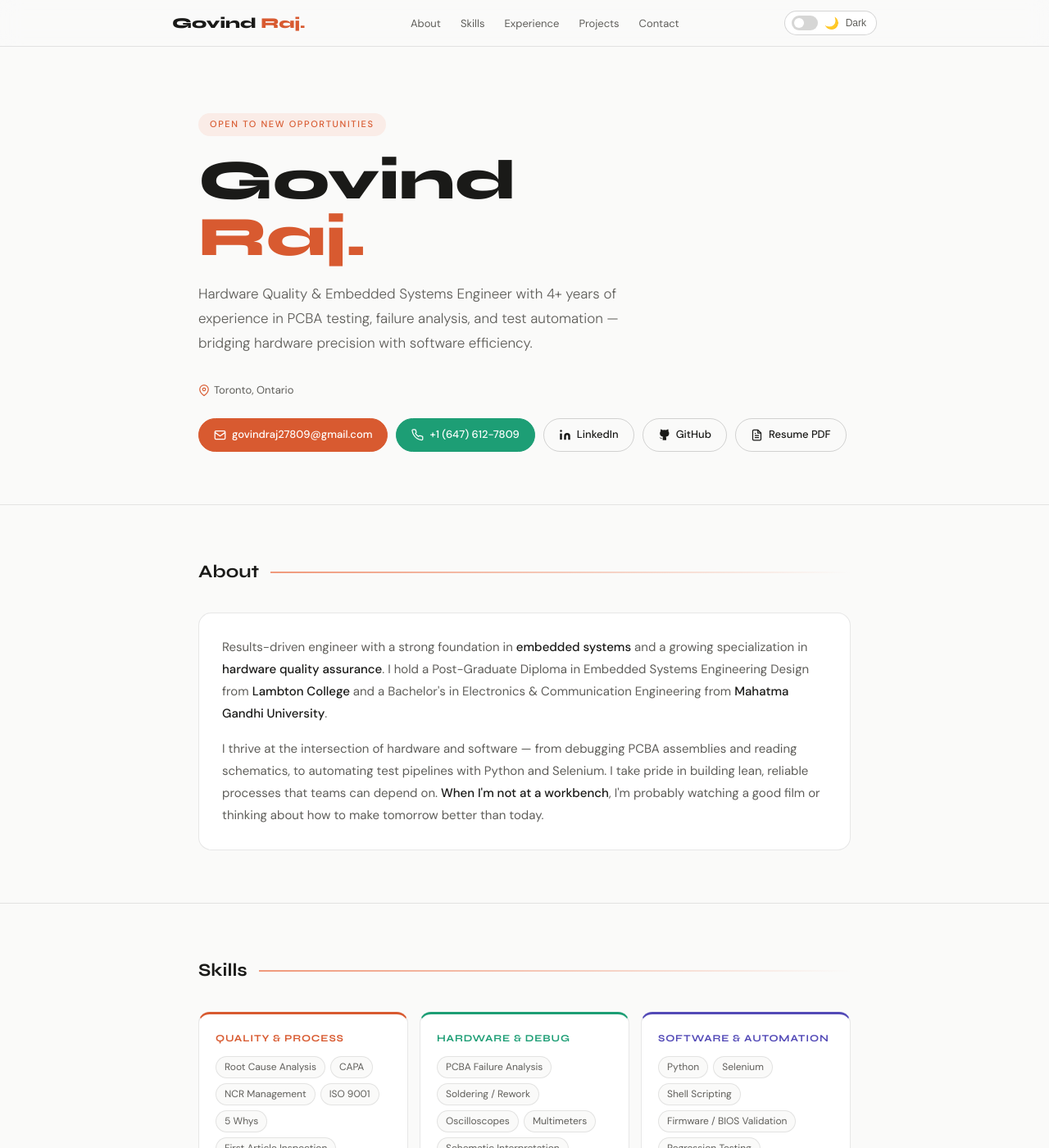
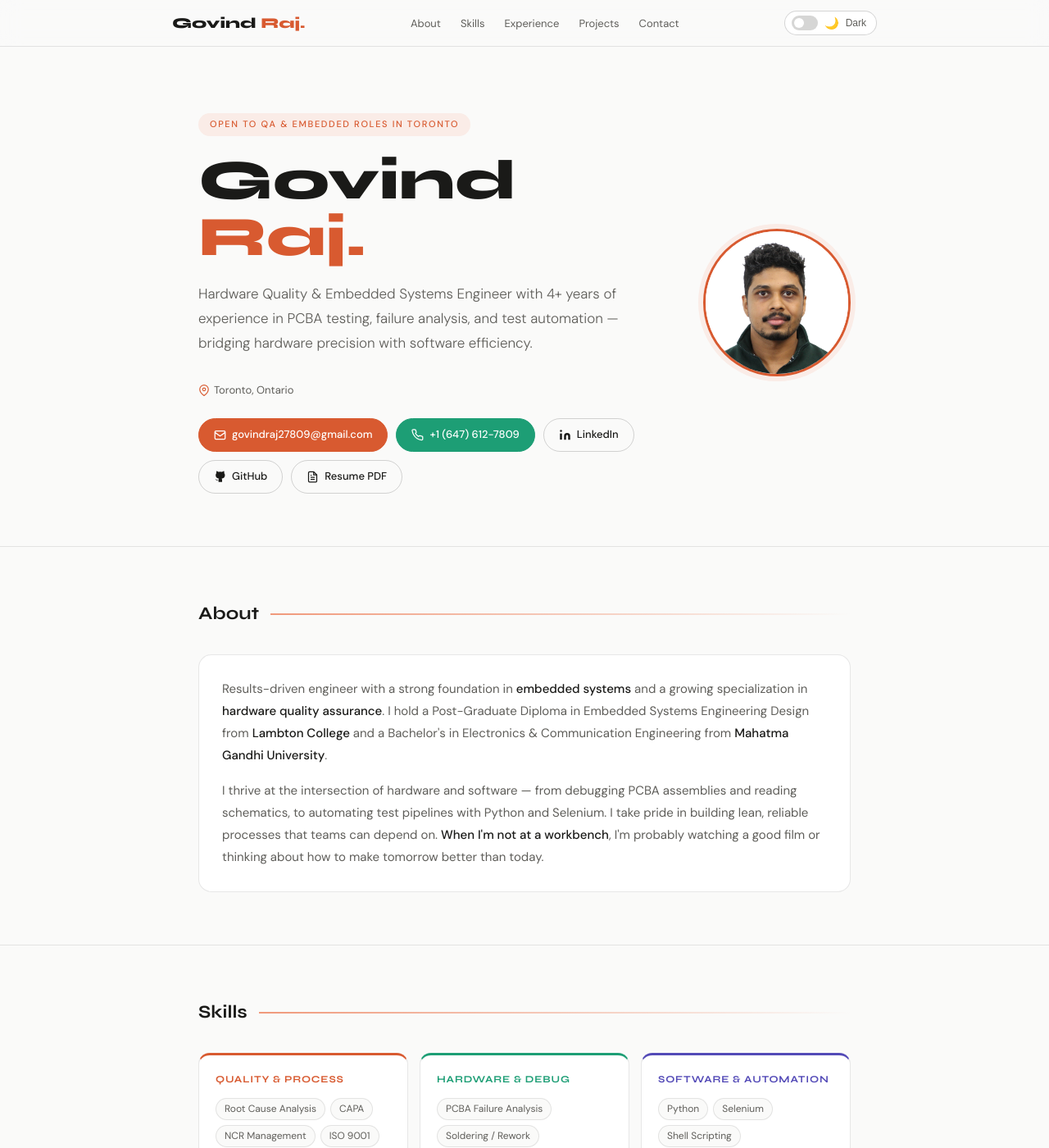
Before and after one commit to gov466/gov466.github.io, a Jekyll site: the page index.html, which Jekyll copies as it is, in a window 1280 px wide and 1400 px high. Shown: the whole window at 82% size. Built offline with Jekyll 4.4.1, drawn with Linux system fonts in a browser that asks for light colours.

Commit message:
Update index.html

```diff
--- a/index.html
+++ b/index.html
@@ -477,6 +477,74 @@
     .footer-link:hover { color: var(--coral); }
     .footer-copy { width: 100%; font-size: 12px; color: var(--text-tertiary); margin-top: 8px; }
 
+
+    /* ── HERO LAYOUT WITH PHOTO ── */
+    .hero-inner {
+      display: grid;
+      grid-template-columns: 1fr 200px;
+      gap: 2rem;
+      align-items: center;
+    }
+    .hero-photo-wrap {
+      display: flex;
+      justify-content: flex-end;
+      align-items: flex-start;
+    }
+    .hero-photo {
+      width: 180px;
+      height: 180px;
+      border-radius: 50%;
+      object-fit: cover;
+      object-position: center top;
+      border: 3px solid var(--coral);
+      box-shadow: 0 0 0 6px var(--coral-light);
+      transition: box-shadow 0.3s;
+    }
+    [data-theme="dark"] .hero-photo {
+      box-shadow: 0 0 0 6px rgba(240,153,123,0.15);
+    }
+
+    /* ── STATS BAR ── */
+    .stats-bar {
+      display: grid;
+      grid-template-columns: repeat(4, 1fr);
+      gap: 1px;
+      background: var(--border);
+      border: 0.5px solid var(--border);
+      border-radius: 14px;
+      overflow: hidden;
+      margin-bottom: 3rem;
+    }
+    .stat-item {
+      background: var(--surface);
+      padding: 1.1rem 1rem;
+      text-align: center;
+      transition: background 0.15s;
+    }
+    .stat-item:hover { background: var(--bg); }
+    .stat-num {
+      font-family: var(--syne);
+      font-size: 26px;
+      font-weight: 800;
+      color: var(--coral);
+      line-height: 1;
+      margin-bottom: 4px;
+    }
+    .stat-label {
+      font-size: 11px;
+      color: var(--text-tertiary);
+      font-weight: 400;
+      text-transform: uppercase;
+      letter-spacing: 0.06em;
+    }
+
+    @media (max-width: 680px) {
+      .hero-inner { grid-template-columns: 1fr; }
+      .hero-photo-wrap { justify-content: flex-start; margin-bottom: 1.5rem; order: -1; }
+      .hero-photo { width: 120px; height: 120px; }
+      .stats-bar { grid-template-columns: repeat(2, 1fr); }
+    }
+
     /* ── RESPONSIVE ── */
     @media (max-width: 600px) {
       nav { padding: 0 1rem; }
@@ -512,7 +580,9 @@
   <!-- HERO -->
   <section id="hero">
     <div class="container">
-      <div class="hero-tag">Open to new opportunities</div>
+      <div class="hero-inner">
+        <div class="hero-text">
+          <div class="hero-tag">Open to QA &amp; Embedded roles in Toronto</div>
           <h1>Govind<br><span>Raj.</span></h1>
           <p class="hero-sub">Hardware Quality &amp; Embedded Systems Engineer with 4+ years of experience in PCBA testing, failure analysis, and test automation — bridging hardware precision with software efficiency.</p>
           <div class="hero-meta">
@@ -543,6 +613,12 @@
               Resume PDF
             </a>
           </div>
+        </div>
+        <div class="hero-photo-wrap">
+          <img src="profile.jpg" alt="Govind Raj" class="hero-photo" />
+        </div>
+      </div>
+
     </div>
   </section>
 
```
Lines whose indentation alone changed are shown as unchanged.
